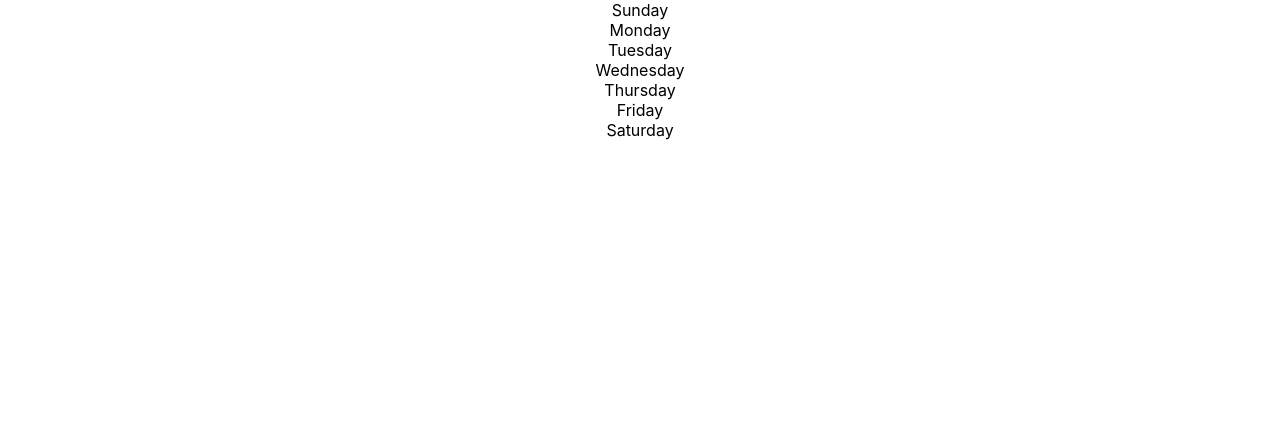
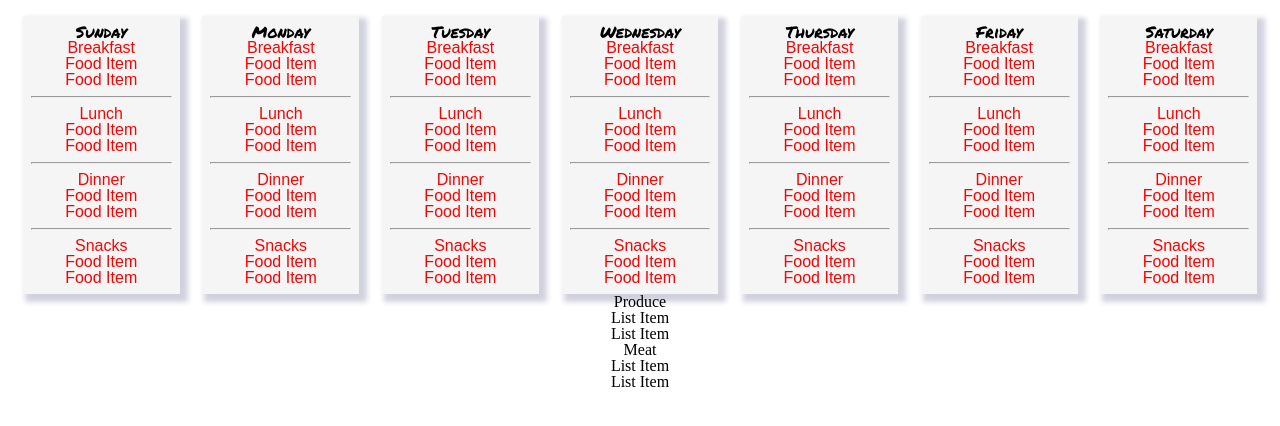
Before and after one commit to Douglas-J-Johnson/meal-planner-front-end, a React (Create React App) app: page / in a window 1280 px wide. Shown: the top 426 px of the page. Built offline with nearby package versions, Linux system fonts and the light colour scheme.

Commit message:
begin calendar styling, add lists

```diff
--- a/public/index.html
+++ b/public/index.html
@@ -24,7 +24,7 @@
       work correctly both with client-side routing and a non-root public URL.
       Learn how to configure a non-root public URL by running `npm run build`.
     -->
-    <title>React App</title>
+    <title>Meal Planner</title>
   </head>
   <body>
     <noscript>You need to enable JavaScript to run this app.</noscript>
--- a/src/App.css
+++ b/src/App.css
@@ -1,38 +1,76 @@
+@import url('https://fonts.googleapis.com/css2?family=Permanent+Marker&display=swap');
+
 .App {
   text-align: center;
 }
 
-.App-logo {
-  height: 40vmin;
-  pointer-events: none;
-}
-
-@media (prefers-reduced-motion: no-preference) {
-  .App-logo {
-    animation: App-logo-spin infinite 20s linear;
-  }
-}
-
 .App-header {
   background-color: #282c34;
-  min-height: 100vh;
   display: flex;
   flex-direction: column;
   align-items: center;
   justify-content: center;
-  font-size: calc(10px + 2vmin);
   color: white;
 }
 
-.App-link {
-  color: #61dafb;
+.calendar {
+  display: flex;
+  flex-direction: row;
+  flex-wrap: nowrap;
+  align-items: center;
+  justify-content: space-evenly;
 }
 
-@keyframes App-logo-spin {
-  from {
-    transform: rotate(0deg);
-  }
-  to {
-    transform: rotate(360deg);
-  }
+.day {
+  font-family: 'Permanent Marker', cursive;
+  background-color: whitesmoke;
+  box-shadow: 5px 5px 5px 3px rgba(29, 29, 92, 0.2);
+  width: 11%;
+  padding: 0.5rem;
+  margin-top: 1rem;
 }
+
+hr {
+  color: rgba(29, 29, 92, 0.2);
+}
+
+.meal {
+  font-family: sans-serif;
+  color: red;
+}
+
+.breakfast {
+
+}
+
+.lunch {
+
+}
+
+.dinner {
+
+}
+
+.snacks {
+
+}
+
+.food-item {
+
+}
+
+.food-item .breakfast {
+
+}
+
+.food-item .lunch {
+
+}
+
+.food-item .dinner {
+
+}
+
+.food-item .snacks {
+
+}
--- a/src/App.js
+++ b/src/App.js
@@ -2,6 +2,7 @@ import React from 'react';
 import initialState from './initialState'
 import './App.css';
 import Calendar from './components/calendar';
+import Lists from './components/lists';
 
 class App extends React.Component {
   state = initialState;
@@ -9,7 +10,9 @@ class App extends React.Component {
   render() {
     return (
       <div className="App">
-        <Calendar days={this.state.days} />
+        <div className="App-header"></div>
+        < Calendar days={this.state.days} />
+        < Lists lists={this.state.lists} />
       </div>
     );
   }
--- a/src/components/calendar.js
+++ b/src/components/calendar.js
@@ -4,7 +4,7 @@ import Day from './day'
 export default function Calendar({days}) {
     return (
         <div className="calendar">
-            {days.map((day, index) => <Day key={index} day={day}/>)}
+            {days.map((day, index) => < Day key={index} day={day} />)}
         </div>
     )
 }
--- a/src/components/day.js
+++ b/src/components/day.js
@@ -5,10 +5,13 @@ export default function Day({day}) {
     return (
         <div className="day">
             {day.name}
-            <Meal meal="Breakfast" mealItems={day.breakfastItems}/>
-            <Meal meal="Lunch" mealItems={day.lunchItems}/>
-            <Meal meal="Dinner" mealItems={day.dinnerItems}/>
-            <Meal meal="Snacks" mealItems={day.snackItems}/>
+            < Meal meal="Breakfast" mealItems={day.breakfastItems} />
+            <hr></hr>
+            < Meal meal="Lunch" mealItems={day.lunchItems} />
+            <hr></hr>
+            < Meal meal="Dinner" mealItems={day.dinnerItems} />
+            <hr></hr>
+            < Meal meal="Snacks" mealItems={day.snackItems} />
         </div>
     )
 }
--- a/src/components/foodItem.js
+++ b/src/components/foodItem.js
@@ -1,8 +1,9 @@
 import React from 'react'
 
-export default function FoodItem({foodItem}) {
+export default function FoodItem({meal, foodItem}) {
     return (
-        <div className='food-item'>
+        <div className={'food-item ' + meal}>
+            Food Item
             {foodItem}
         </div>
     )
--- /dev/null
+++ b/src/components/list.js
@@ -0,0 +1,11 @@
+import React from 'react'
+import ListItem from './listItem'
+
+export default function List({list}) {
+    return (
+        <div className="list">
+            {list.name}
+            {list.items.map((listItem, index) => < ListItem key={index} listItem={listItem} />)}
+        </div>
+    )
+}
--- /dev/null
+++ b/src/components/listItem.js
@@ -0,0 +1,10 @@
+import React from 'react'
+
+export default function ListItem({listItem}) {
+    return (
+        <div className="list-item">
+            List Item
+            {listItem}
+        </div>
+    )
+}
--- /dev/null
+++ b/src/components/lists.js
@@ -0,0 +1,10 @@
+import React from 'react'
+import List from './list'
+
+export default function Lists({lists}) {
+    return (
+        <div className="lists">
+            {lists.map((list, index) => < List key={index} list={list} />)}
+        </div>
+    )
+}
--- a/src/components/meal.js
+++ b/src/components/meal.js
@@ -3,8 +3,9 @@ import FoodItem from './foodItem'
 
 export default function meal({meal, mealItems}) {
     return (
-        <div className={meal}>
-            {mealItems.map((mealItem, index) => <FoodItem key={index} foodItem={mealItem} classNames={"food-item breakfast-item"}/>)}
+        <div className={'meal ' + meal.toLowerCase()}>
+            {meal}
+            {mealItems.map((mealItem, index) => < FoodItem key={index} meal={meal.toLowerCase()} foodItem={mealItem} />)}
         </div>
     )
 }
--- a/src/index.css
+++ b/src/index.css
@@ -1,13 +1,48 @@
+/* http://meyerweb.com/eric/tools/css/reset/
+   v2.0 | 20110126
+   License: none (public domain)
+*/
+
+html, body, div, span, applet, object, iframe,
+h1, h2, h3, h4, h5, h6, p, blockquote, pre,
+a, abbr, acronym, address, big, cite, code,
+del, dfn, em, img, ins, kbd, q, s, samp,
+small, strike, strong, sub, sup, tt, var,
+b, u, i, center,
+dl, dt, dd, ol, ul, li,
+fieldset, form, label, legend,
+table, caption, tbody, tfoot, thead, tr, th, td,
+article, aside, canvas, details, embed,
+figure, figcaption, footer, header, hgroup,
+menu, nav, output, ruby, section, summary,
+time, mark, audio, video {
+	margin: 0;
+	padding: 0;
+	border: 0;
+	font-size: 100%;
+	font: inherit;
+	vertical-align: baseline;
+}
+/* HTML5 display-role reset for older browsers */
+article, aside, details, figcaption, figure,
+footer, header, hgroup, menu, nav, section {
+	display: block;
+}
 body {
-  margin: 0;
-  font-family: -apple-system, BlinkMacSystemFont, 'Segoe UI', 'Roboto', 'Oxygen',
-    'Ubuntu', 'Cantarell', 'Fira Sans', 'Droid Sans', 'Helvetica Neue',
-    sans-serif;
-  -webkit-font-smoothing: antialiased;
-  -moz-osx-font-smoothing: grayscale;
+	line-height: 1;
 }
-
-code {
-  font-family: source-code-pro, Menlo, Monaco, Consolas, 'Courier New',
-    monospace;
+ol, ul {
+	list-style: none;
 }
+blockquote, q {
+	quotes: none;
+}
+blockquote:before, blockquote:after,
+q:before, q:after {
+	content: '';
+	content: none;
+}
+table {
+	border-collapse: collapse;
+	border-spacing: 0;
+}
--- a/src/initialState.js
+++ b/src/initialState.js
@@ -49,7 +49,8 @@ export default initialState = {
         lunchItems: ["", ""],
         dinnerItems: ["", ""],
         snackItems: ["", ""]
-      },      {
+      },
+      {
         name: "Saturday",
         shortName: "Sat",
         breakfastItems: ["", ""],
@@ -57,5 +58,17 @@ export default initialState = {
         dinnerItems: ["", ""],
         snackItems: ["", ""]
       }
+    ],
+    lists: [
+      {
+        id: -1,
+        name: "Produce",
+        items: ["", ""]
+      },
+      {
+        id: -1,
+        name: "Meat",
+        items: ["", ""]
+      }
     ]
   }
```
